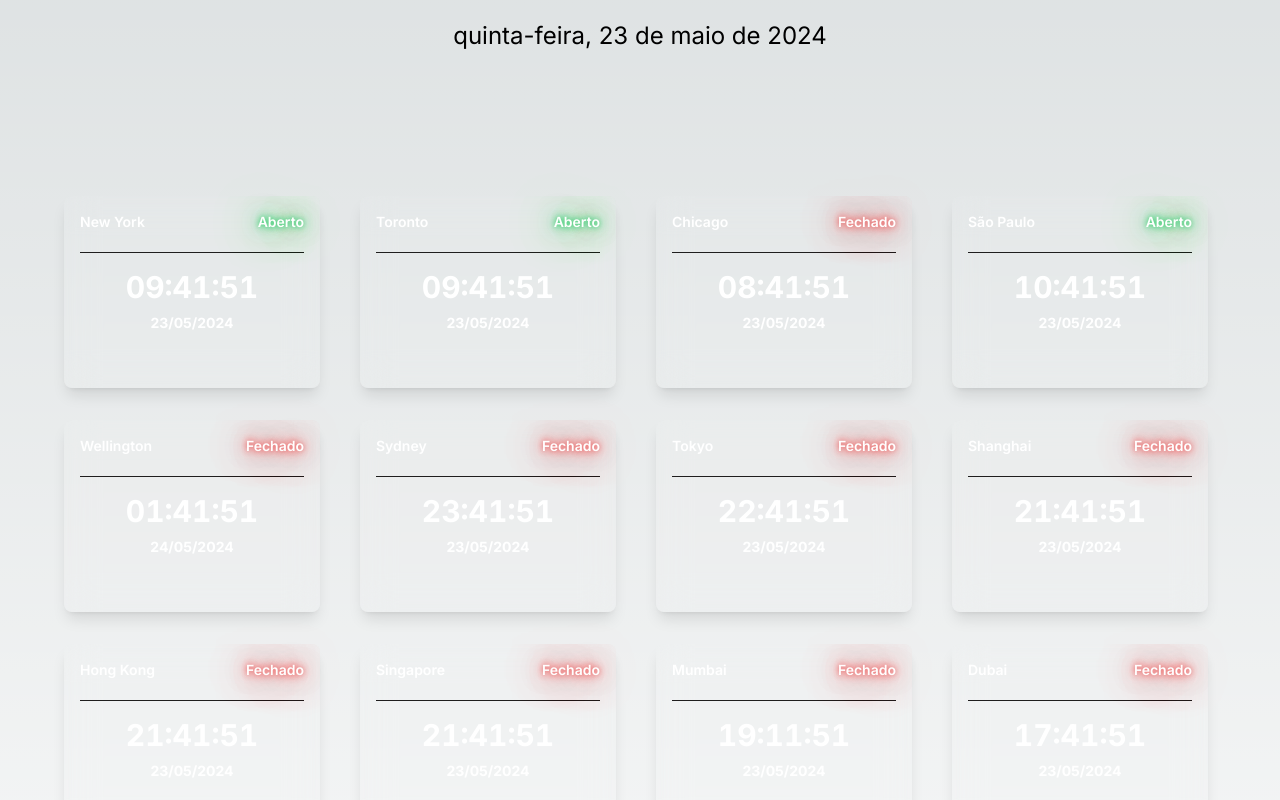
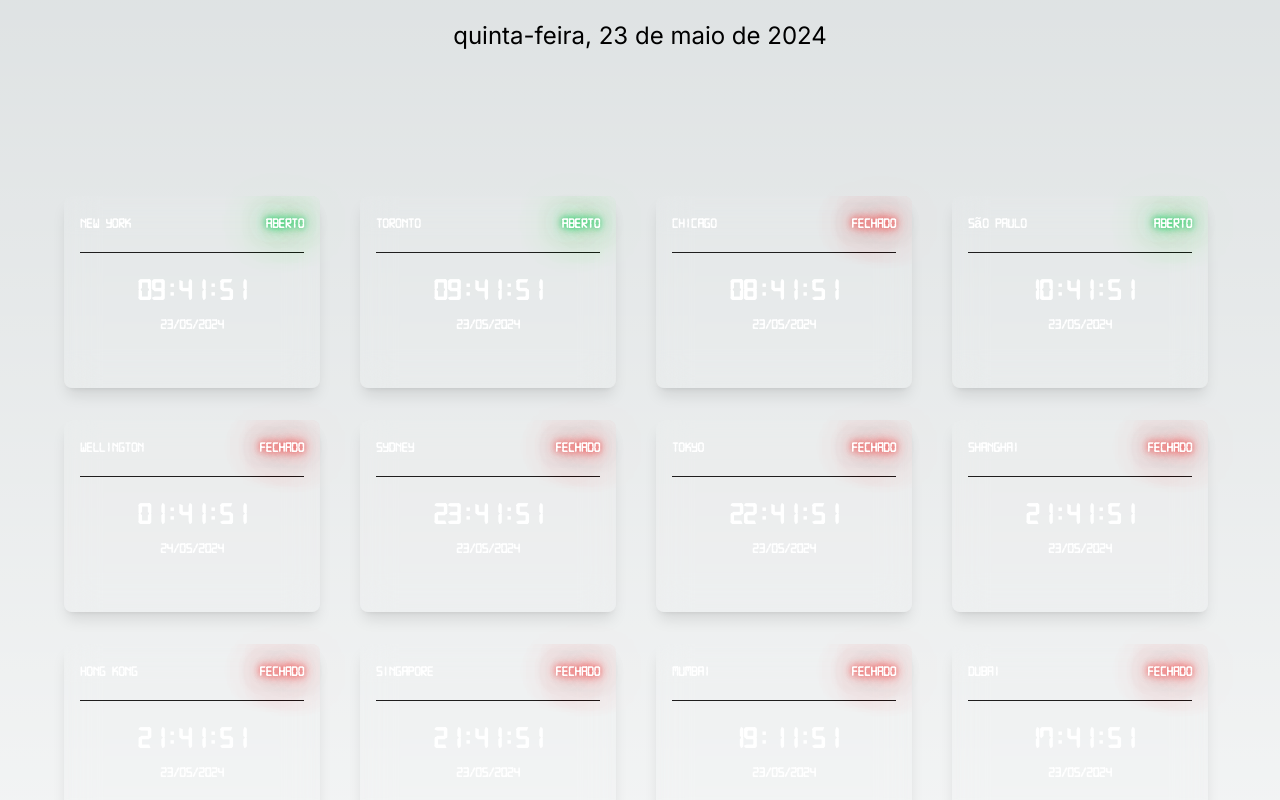
Before and after one commit to ViniciusRodrigues10/market-clock, a Next.js app: page / in a window 1280 px wide. Shown: the part 380-1180 px from the top of the page. Built offline with nearby package versions, Linux system fonts and the light colour scheme.

Commit message:
feat: adding digital font to city times

```diff
--- a/src/app/page.tsx
+++ b/src/app/page.tsx
@@ -12,7 +12,9 @@ export default function Home() {
         <Clock time={now.getTime()} />
       </div>
       <Calendar />
-      <ClockCity />
+      <div className={`${digital.className}`}>
+        <ClockCity />
+      </div>
     </main>
   );
 }
```
